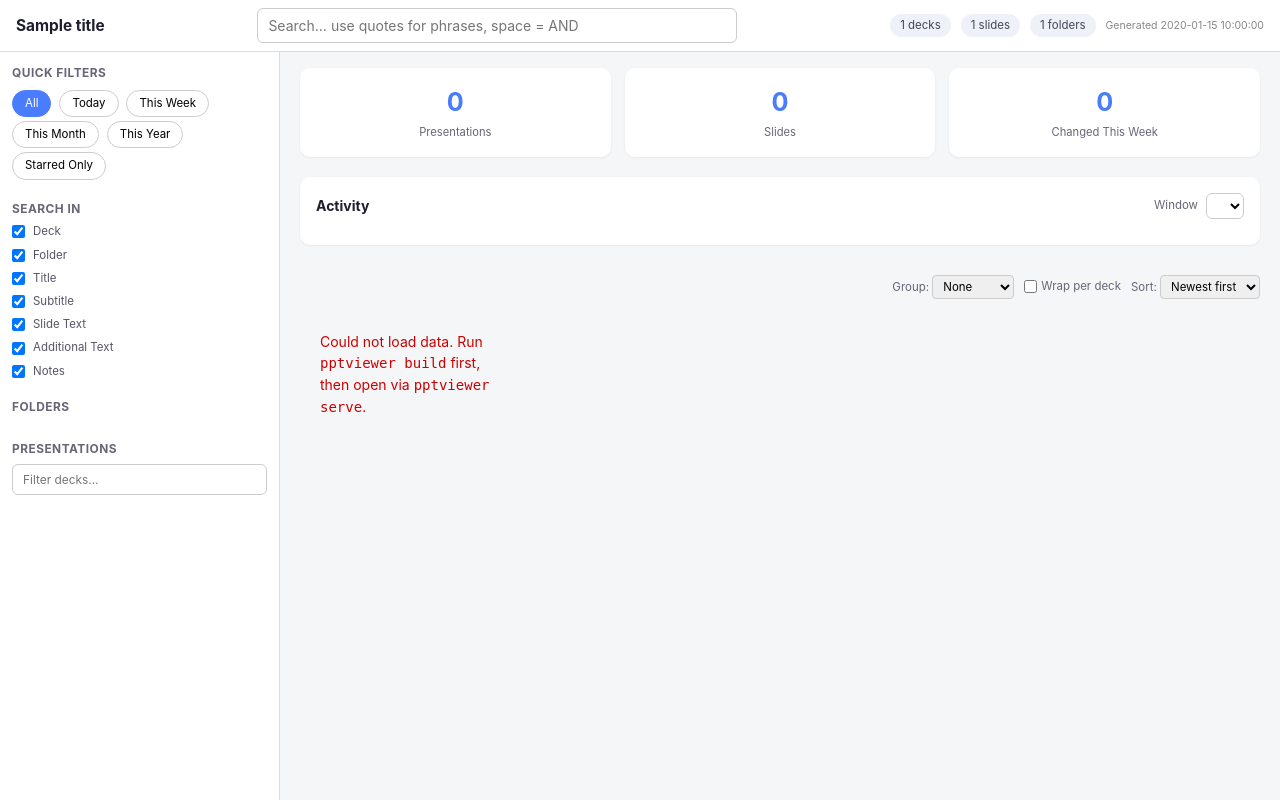
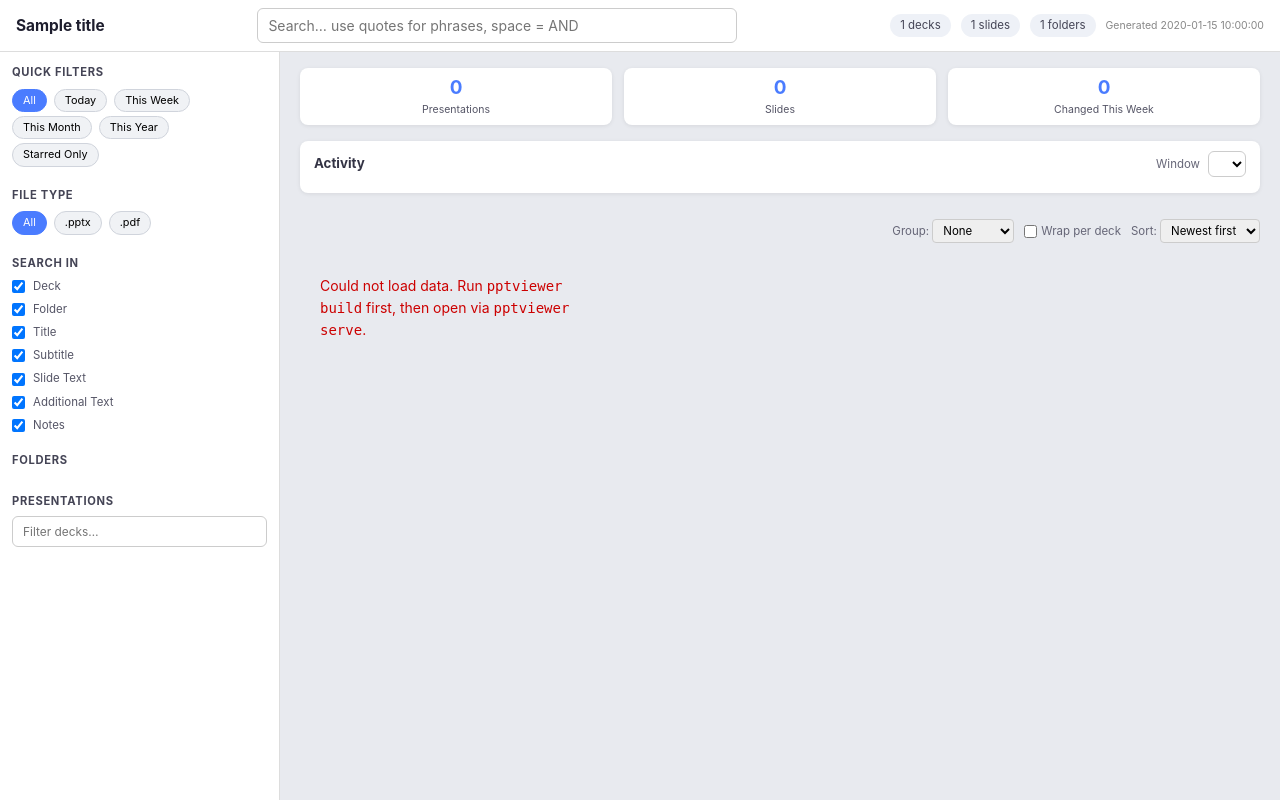
Before and after one commit to dmalte/powerpoint-parser, a Python web app: template web/templates/index.html.j2 in a window 1280 px wide. Run offline with Jinja, Linux system fonts and the light colour scheme; the template is opened without the code that fills it: most values are stand-ins (such as "Sample title", 1, 10 or a date in 2020); lists and menus that the app fills with data are empty.

Commit message:
feat: design refresh, fix hover actions, add file type filter
- Darker page background (#e8eaef) for better panel contrast
- Larger thumbnail grid (280px min vs 220px)
- Filter buttons styled as compact chips
- KPI cards ~40% shorter with tighter padding
- Tighter heatmap section padding
- Stronger section headings and metadata label contrast
- Card action icons hidden until hover (pointer-events fix)
- New pptx/pdf file type filter in sidebar

```diff
--- a/web/static/css/style.css
+++ b/web/static/css/style.css
@@ -3,7 +3,7 @@
 html { font-size: 14px; }
 body {
   font-family: -apple-system, BlinkMacSystemFont, "Segoe UI", Roboto, Helvetica, Arial, sans-serif;
-  background: #f5f6f8;
+  background: #e8eaef;
   color: #1e1e2e;
   line-height: 1.5;
   overflow: hidden;
@@ -59,8 +59,8 @@ input[type="search"]:focus { border-color: #4a7cff; }
 }
 .sidebar-section { margin-bottom: 18px; }
 .sidebar-section h3 {
-  font-size: .85rem; text-transform: uppercase; letter-spacing: .04em;
-  color: #667; margin-bottom: 6px;
+  font-size: .8rem; text-transform: uppercase; letter-spacing: .06em;
+  color: #445; margin-bottom: 6px; font-weight: 700;
 }
 .sidebar-list { list-style: none; max-height: 260px; overflow-y: auto; }
 .sidebar-list li {
@@ -78,15 +78,16 @@ input[type="search"]:focus { border-color: #4a7cff; }
 
 .filter-btn {
   display: inline-block;
-  padding: 4px 12px;
-  margin: 2px 4px 2px 0;
-  border: 1px solid #ccc;
-  border-radius: 14px;
-  background: #fff;
-  font-size: .82rem;
+  padding: 3px 10px;
+  margin: 2px 3px 2px 0;
+  border: 1px solid #d0d4dc;
+  border-radius: 999px;
+  background: #f0f2f5;
+  font-size: .78rem;
   transition: all .15s;
+  line-height: 1.4;
 }
-.filter-btn:hover { border-color: #4a7cff; color: #4a7cff; }
+.filter-btn:hover { border-color: #4a7cff; color: #4a7cff; background: #e8ecf6; }
 .filter-btn.active { background: #4a7cff; color: #fff; border-color: #4a7cff; }
 
 .scope-list {
@@ -113,35 +114,35 @@ input[type="search"]:focus { border-color: #4a7cff; }
 /* ═══════════════ DASHBOARD ═══════════════ */
 .dashboard {
   display: flex;
-  gap: 14px;
-  margin-bottom: 20px;
+  gap: 12px;
+  margin-bottom: 16px;
 }
 .dash-card {
   flex: 1;
   background: #fff;
-  padding: 16px;
-  border-radius: 10px;
+  padding: 8px 12px;
+  border-radius: 8px;
   text-align: center;
-  box-shadow: 0 1px 3px rgba(0,0,0,.06);
+  box-shadow: 0 1px 4px rgba(0,0,0,.08);
 }
-.dash-number { font-size: 1.8rem; font-weight: 700; color: #4a7cff; }
-.dash-label { font-size: .8rem; color: #667; margin-top: 2px; }
+.dash-number { font-size: 1.35rem; font-weight: 700; color: #4a7cff; line-height: 1.3; }
+.dash-label { font-size: .75rem; color: #556; margin-top: 1px; }
 
 /* ═══════════════ HEATMAP ═══════════════ */
 #heatmap-section {
   background: #fff;
-  border-radius: 10px;
-  padding: 16px;
-  margin-bottom: 20px;
-  box-shadow: 0 1px 3px rgba(0,0,0,.06);
+  border-radius: 8px;
+  padding: 10px 14px;
+  margin-bottom: 16px;
+  box-shadow: 0 1px 4px rgba(0,0,0,.08);
 }
-#heatmap-section h2 { font-size: 1rem; }
+#heatmap-section h2 { font-size: .95rem; font-weight: 700; color: #334; }
 #heatmap-section .section-header {
   display: flex;
   align-items: center;
   justify-content: space-between;
   gap: 12px;
-  margin-bottom: 10px;
+  margin-bottom: 6px;
 }
 .heatmap-controls {
   display: inline-flex;
@@ -211,14 +212,14 @@ input[type="search"]:focus { border-color: #4a7cff; }
 /* ═══════════════ SLIDE GRID ═══════════════ */
 #slide-grid {
   display: grid;
-  grid-template-columns: repeat(auto-fill, minmax(220px, 1fr));
+  grid-template-columns: repeat(auto-fill, minmax(280px, 1fr));
   gap: 14px;
 }
 .group-header {
   grid-column: 1 / -1;
   font-size: .95rem;
-  font-weight: 600;
-  color: #334;
+  font-weight: 700;
+  color: #223;
   padding: 10px 0 4px;
   border-bottom: 1px solid #ddd;
   margin-top: 6px;
@@ -232,13 +233,13 @@ input[type="search"]:focus { border-color: #4a7cff; }
   background: #fff;
   border-radius: 8px;
   overflow: hidden;
-  box-shadow: 0 1px 3px rgba(0,0,0,.07);
+  box-shadow: 0 1px 4px rgba(0,0,0,.08);
   cursor: pointer;
   transition: transform .12s, box-shadow .12s;
 }
 .slide-card:hover {
   transform: translateY(-2px);
-  box-shadow: 0 4px 12px rgba(0,0,0,.12);
+  box-shadow: 0 4px 12px rgba(0,0,0,.14);
 }
 .slide-card.slide-card-starred {
   box-shadow: 0 0 0 2px rgba(234, 179, 8, 0.55), 0 6px 16px rgba(0,0,0,.12);
@@ -257,7 +258,13 @@ input[type="search"]:focus { border-color: #4a7cff; }
   display: flex;
   gap: 6px;
   z-index: 2;
+  opacity: 0;
+  pointer-events: none;
+  transition: opacity .15s;
 }
+.slide-card:hover .slide-card-actions { opacity: 1; pointer-events: auto; }
+/* Always show actions for starred cards */
+.slide-card-starred .slide-card-actions { opacity: 1; pointer-events: auto; }
 .icon-btn {
   width: 32px;
   height: 32px;
@@ -296,13 +303,14 @@ input[type="search"]:focus { border-color: #4a7cff; }
 .slide-card-title {
   font-size: .82rem;
   font-weight: 600;
+  color: #1e1e2e;
   white-space: nowrap;
   overflow: hidden;
   text-overflow: ellipsis;
 }
 .slide-card-sub {
   font-size: .72rem;
-  color: #888;
+  color: #667;
   margin-top: 2px;
   white-space: nowrap;
   overflow: hidden;
@@ -362,8 +370,8 @@ input[type="search"]:focus { border-color: #4a7cff; }
 }
 .modal-meta h2 { font-size: 1.1rem; margin-bottom: 12px; }
 .meta-dl { display: grid; grid-template-columns: auto 1fr; gap: 4px 10px; font-size: .85rem; margin-bottom: 14px; }
-.meta-dl dt { color: #667; font-weight: 500; }
-.meta-dl dd { word-break: break-all; }
+.meta-dl dt { color: #445; font-weight: 600; }
+.meta-dl dd { word-break: break-all; color: #1e1e2e; }
 
 #modal-subtitle-section, #modal-text-section, #modal-extra-section, #modal-notes-section { margin-bottom: 12px; }
 #modal-subtitle-section h3, #modal-text-section h3, #modal-extra-section h3, #modal-notes-section h3 {
--- a/web/static/js/app.js
+++ b/web/static/js/app.js
@@ -15,6 +15,7 @@
     searchTerms: [],     // committed search tags (Enter to add)
     deckId: null,
     folder: null,
+    fileType: "all",       // "all", "pptx", "pdf"
     dateRange: null,       // {from, to} ISO strings
     quickFilter: "all",
     starredOnly: false,
@@ -70,6 +71,7 @@
     searchInput.addEventListener("keydown", (e) => {
       if (e.key === "Enter") {
         e.preventDefault();
+        clearTimeout(debounce);
         const term = searchInput.value.trim();
         if (term) {
           filters.searchTerms.push(term);
@@ -106,6 +108,16 @@
     document.getElementById("starred-toggle").addEventListener("click", () => {
       filters.starredOnly = !filters.starredOnly;
       document.getElementById("starred-toggle").classList.toggle("active", filters.starredOnly);
+      applyFilters();
+    });
+
+    // File type filter
+    document.getElementById("filetype-filters").addEventListener("click", (e) => {
+      const btn = e.target.closest(".filter-btn[data-filetype]");
+      if (!btn) return;
+      document.querySelectorAll("#filetype-filters .filter-btn").forEach(b => b.classList.remove("active"));
+      btn.classList.add("active");
+      filters.fileType = btn.dataset.filetype;
       applyFilters();
     });
 
@@ -184,6 +196,12 @@
       if (filters.deckId && s.deck_id !== filters.deckId) return false;
       if (filters.folder && deck.folder_path !== filters.folder) return false;
       if (filters.starredOnly && !isStarred(s.id)) return false;
+
+      // File type filter
+      if (filters.fileType !== "all") {
+        const ext = (deck.file_name || "").split(".").pop().toLowerCase();
+        if (ext !== filters.fileType) return false;
+      }
 
       // Date range
       if (range) {
@@ -398,6 +416,7 @@
     container.innerHTML = "";
     if (filters.deckId) addFilterTag(container, "Deck: " + (deckMap[filters.deckId]?.file_name || filters.deckId), () => { filters.deckId = null; clearDeckHighlight(); applyFilters(); });
     if (filters.folder) addFilterTag(container, "Folder: " + filters.folder.split(/[\\/]/).pop(), () => { filters.folder = null; clearFolderHighlight(); applyFilters(); });
+    if (filters.fileType !== "all") addFilterTag(container, "Type: ." + filters.fileType, () => { filters.fileType = "all"; document.querySelectorAll("#filetype-filters .filter-btn").forEach(b => b.classList.toggle("active", b.dataset.filetype === "all")); applyFilters(); });
     filters.searchTerms.forEach((term, idx) => {
       addFilterTag(container, `Search: "${term}"`, () => {
         filters.searchTerms.splice(idx, 1);
--- a/web/templates/index.html.j2
+++ b/web/templates/index.html.j2
@@ -40,6 +40,15 @@
         <!-- Per-year buttons are injected by JS -->
       </div>
       <button class="filter-btn" id="starred-toggle" data-filter="starred">Starred Only</button>
+    </div>
+
+    <div class="sidebar-section">
+      <h3>File Type</h3>
+      <div id="filetype-filters">
+        <button class="filter-btn active" data-filetype="all">All</button>
+        <button class="filter-btn" data-filetype="pptx">.pptx</button>
+        <button class="filter-btn" data-filetype="pdf">.pdf</button>
+      </div>
     </div>
 
     <div class="sidebar-section">
```
